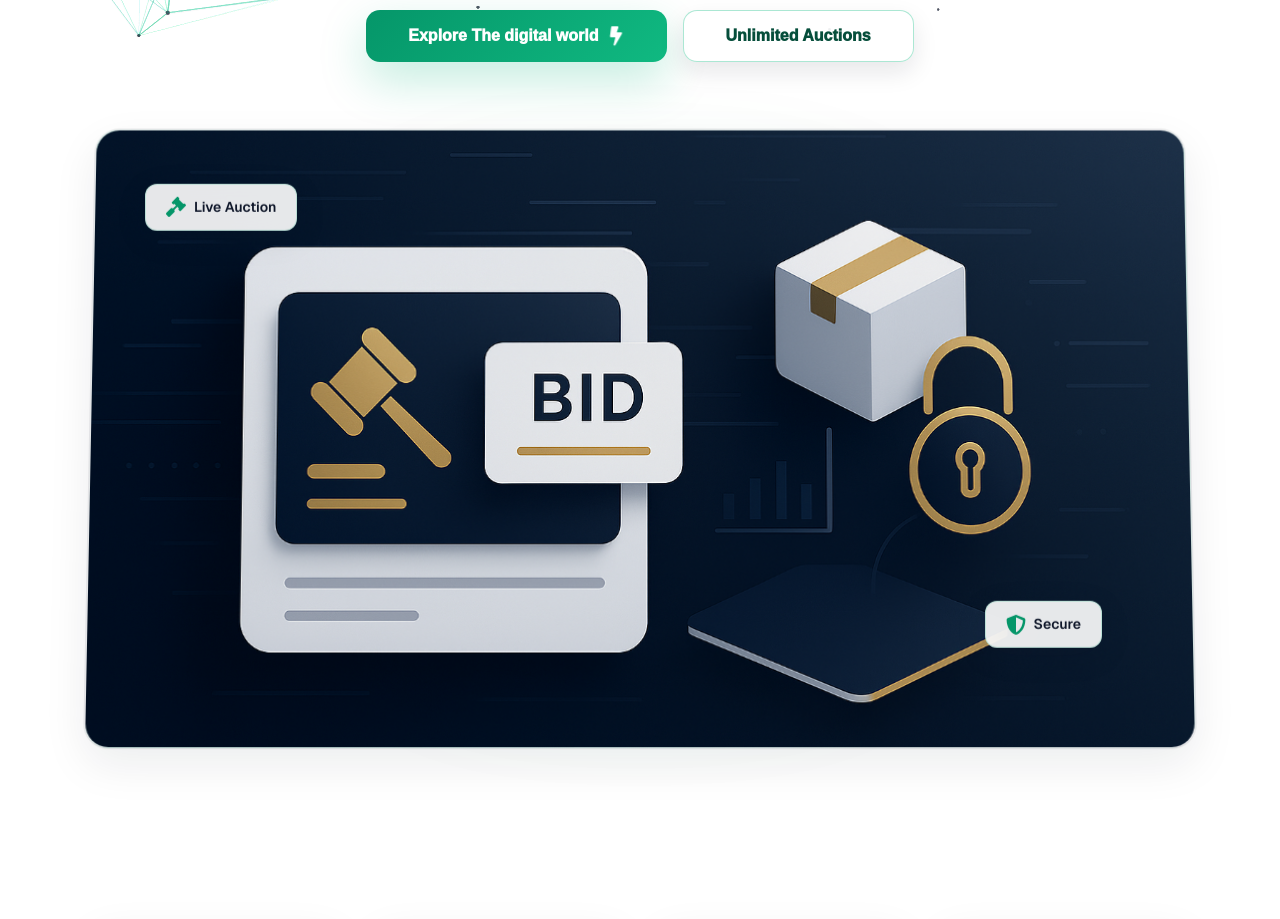
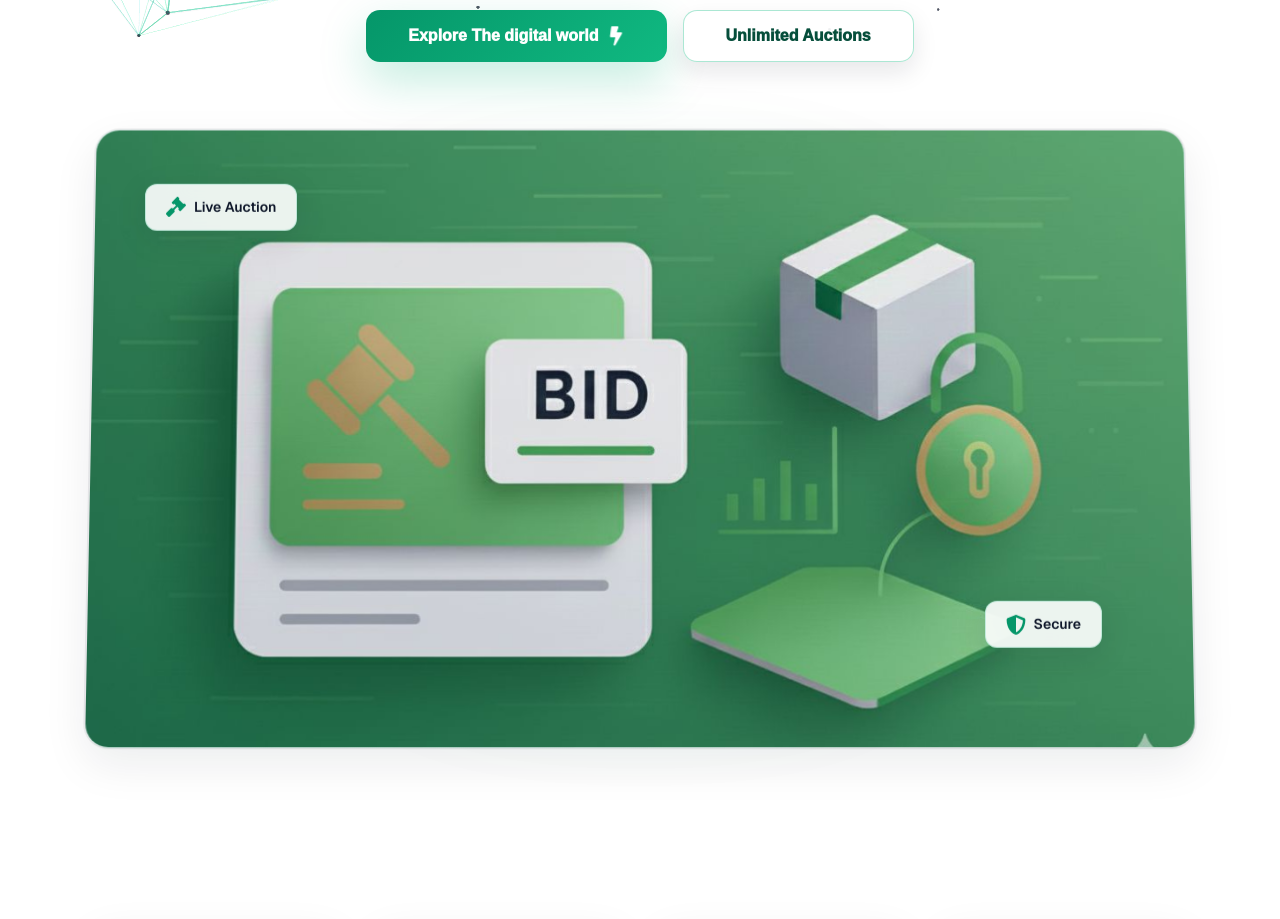
Before and after one commit to Nextjs-team-A/digital-auction-platform, a Next.js app: page /about in a window 1280 px wide. Shown: the part 740-1659 px from the top of the page. Built offline with nearby package versions, Linux system fonts and the light colour scheme; no server answers; what node-cron would draw is missing.

Commit message:
modify the pic in about page

```diff
--- a/src/app/about/AboutPage.tsx
+++ b/src/app/about/AboutPage.tsx
@@ -522,8 +522,8 @@ const AboutPage: FC = () => {
                 <div className={styles.heroImageGlow} />
                 <div className={styles.heroImagePlaceholder}>
                   <Image
-                    src="/images/hero/hero.png"
-                    alt="Gainvestor Platform"
+                    src="/images/hero/hero6.jpeg"
+                    alt="Digital Auction Platform"
                     fill
                     style={{ objectFit: "cover" }}
                     priority
```
Also changed, not shown: public/images/hero/hero6.jpeg (added).
